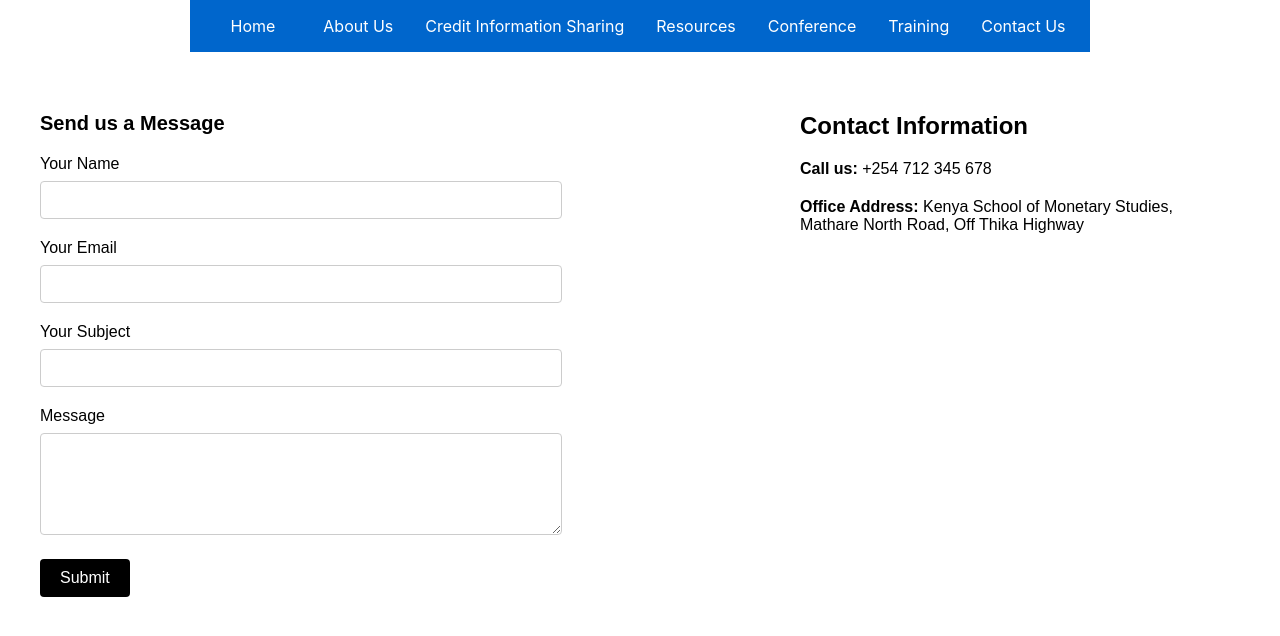
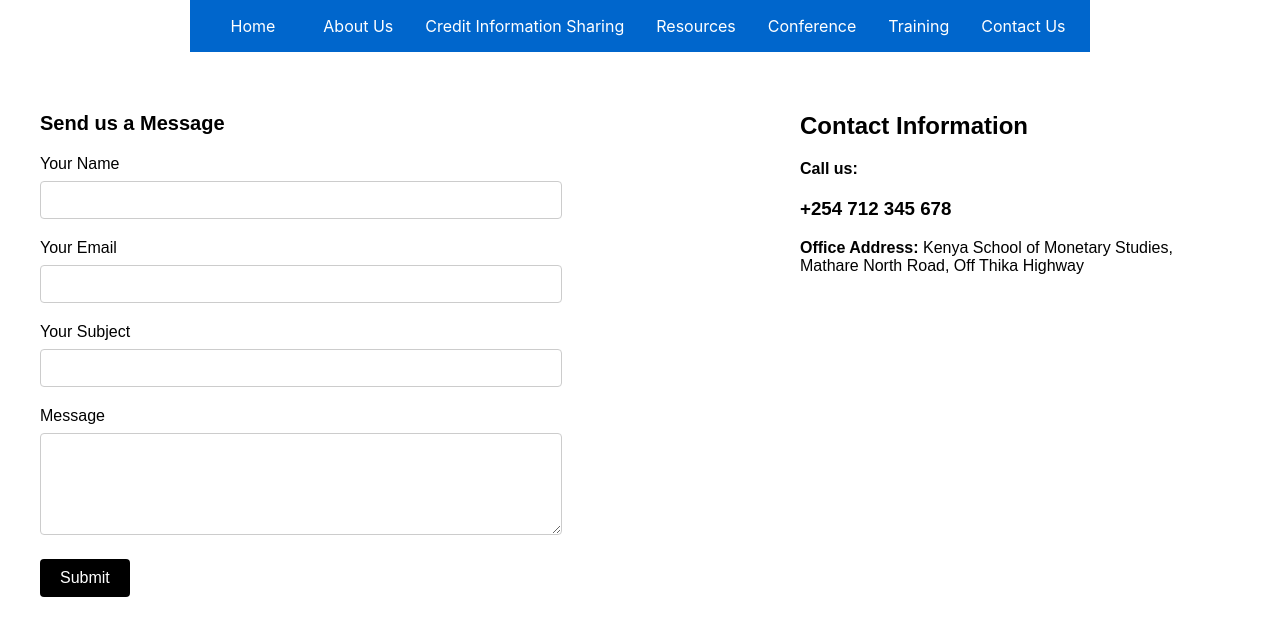
Before and after one commit to kimutaieddy/The-Verve, a React (Create React App) app in the folder client-end/: page /contact in a window 1280 px wide. Shown: the top 636 px of the page. Built offline with nearby package versions, Linux system fonts and the light colour scheme.

Commit message:
Update contact information layout for improved clarity and emphasis

```diff
--- a/client-end/src/contact.jsx
+++ b/client-end/src/contact.jsx
@@ -51,7 +51,8 @@ const ContactUs = () => {
 
       <div className="contact-info">
         <h2>Contact Information</h2>
-        <p><strong>Call us:</strong> +254 712 345 678</p>
+        <p><strong>Call us:</strong> </p>
+        <h3>+254 712 345 678</h3>
         <p><strong>Office Address:</strong> Kenya School of Monetary Studies, Mathare North Road, Off Thika Highway</p>
       </div>
     </div>
```
